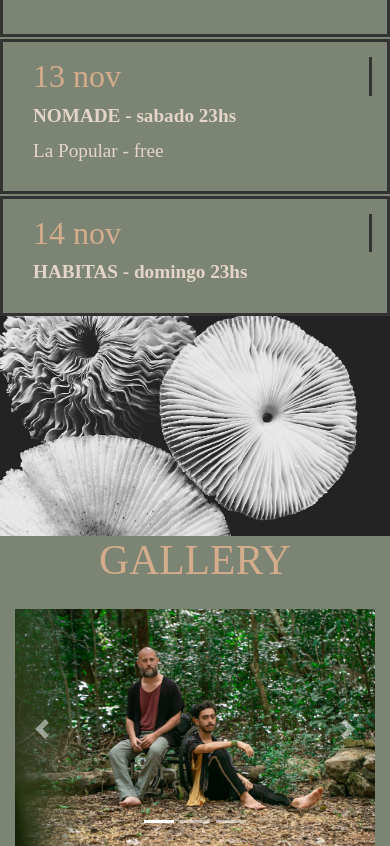
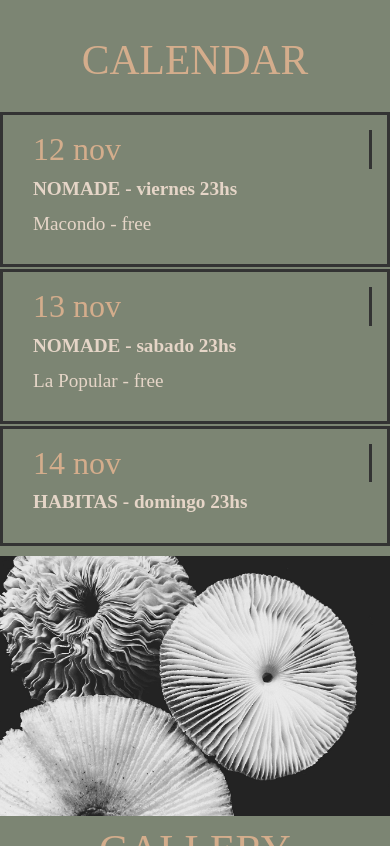
Before and after one commit to joakodaurat/hermanobosque, a PHP site: page / in a window 390 px wide. Shown: the part 3055-3901 px from the top of the page. Run offline with PHP 8.4, Linux system fonts and the light colour scheme; some web fonts are replaced.

Commit message:
que no se vean tan cortas las distancias en mobile

```diff
--- a/css/tooplate-infinite-loop.css
+++ b/css/tooplate-infinite-loop.css
@@ -203,12 +203,12 @@ blockquote {
 
     }
   .tm-content-box {
-  padding-top: 0px;
-  padding-bottom:0px;
+  padding-top: 10px;
+  padding-bottom:10px;
    }
   .tm-section-pad-top {
-  padding-top: 0px;
-  padding-bottom:0px;
+  padding-top: 10px;
+  padding-bottom:10px;
    }
 
 }
```
